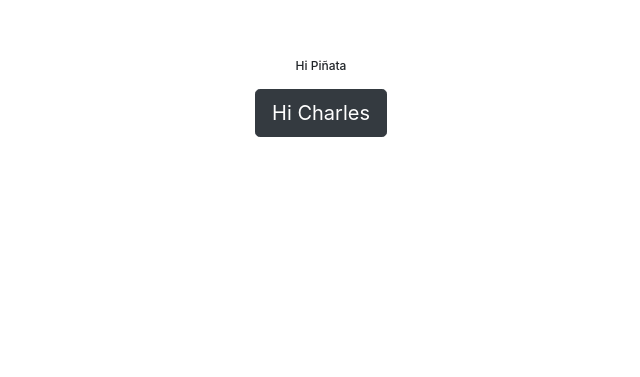
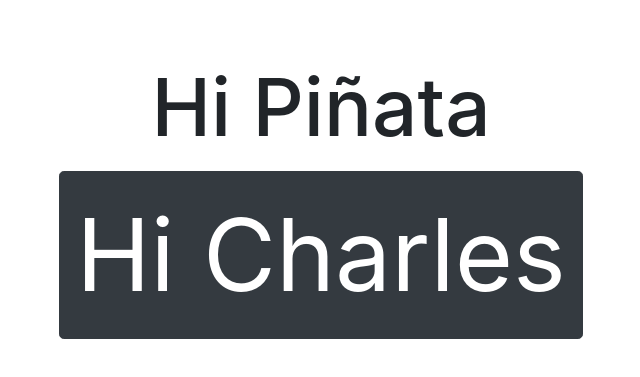
Before and after one commit to chwicklund/Question, a website: page index.html in a window 1280 px wide. Shown: the part 173-550 px from the top of the page, without its empty margins (319-959 px from the left). Drawn offline with nearby package versions, Linux system fonts and the light colour scheme.

Commit message:
Changed font again

```diff
--- a/css/main.css
+++ b/css/main.css
@@ -1,3 +1,7 @@
 h1 {
-    font-size: 75%;
+    font-size: 500%;
 }
+
+.btn {
+    font-size: 500%;
+}
```
